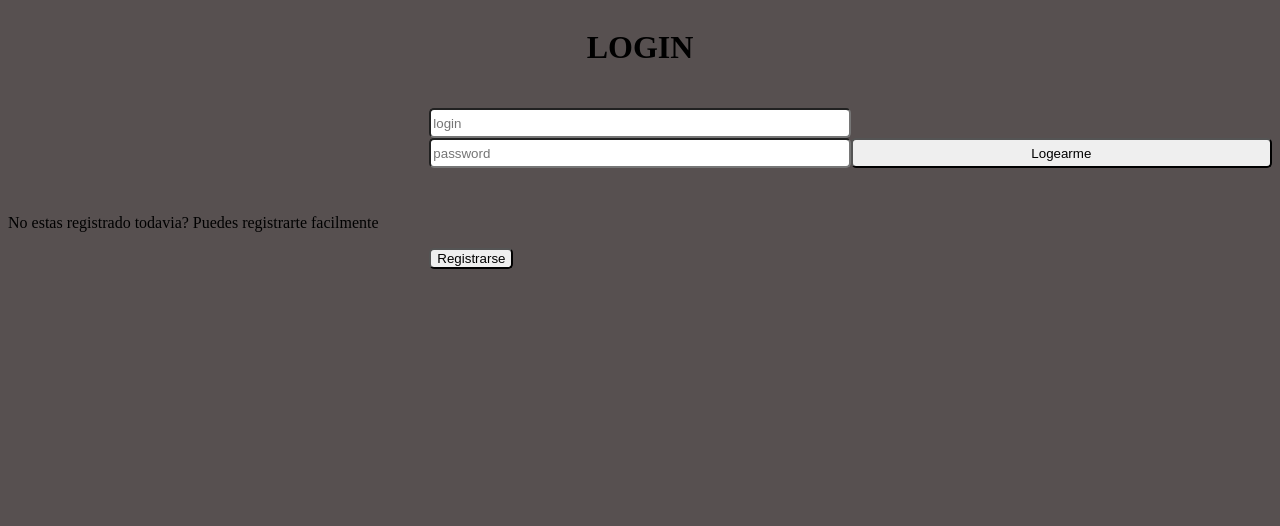
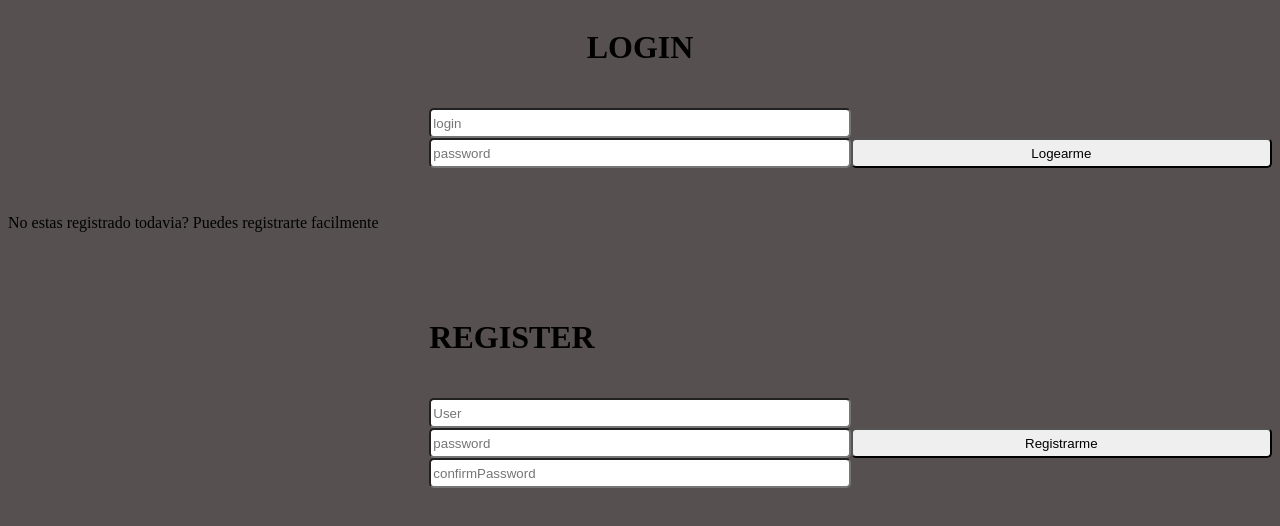
Before and after one commit to UnaiRiccoMoyano/MDualAppsMovilesProj1, a website: page proj1/www/index.html in a window 1280 px wide. Drawn offline with Linux system fonts and the light colour scheme.

Commit message:
Login y register

```diff
--- a/proj1/www/index.html
+++ b/proj1/www/index.html
@@ -8,12 +8,17 @@
     <link rel="stylesheet" href="style.css">
 </head>
 <body>
-    <h1>LOGIN</h1>
+    <h1 id="h1Login">LOGIN</h1>
     <input type="text" placeholder="login" id="login">
     <input type="password" id="password" placeholder="password">
     <button onclick="logearme()" id="botonFuncion">Logearme</button>
     <p>No estas registrado todavia? Puedes registrarte facilmente </p>
-    <a href="register.html" id="botonSecundario"><button>Registrarse</button></a>
+    <h1 id="h1Register">REGISTER</h1>
+    <input type="text" placeholder="User" id="loginRegister">
+    <input type="text" id="passwordRegister" placeholder="password">
+    <input type="text" id="password2Register" placeholder="confirmPassword">
+    <button onclick="registrarme()" id="botonFuncionRegister">Registrarme</button>
+
     <script>
         var diccionarioUsuarios = {
             "Unai":"Unai123",
@@ -37,6 +42,19 @@
                 }
             }
         }
+        function registrarme(){
+
+            let inpUser = document.getElementById("loginRegister").value;
+            let inpPwd = document.getElementById("passwordRegister").value;
+            let inpPwd2 = document.getElementById("password2Register").value;
+            if(inpPwd == "" || inpPwd2 == "" || inpUser == ""){
+                alert("Debes rellenar todos los campos");
+            }else if(inpPwd!=inpPwd2){
+                alert("Las password no coinciden");
+            }else{
+                diccionarioUsuarios[inpUser] = inpPwd;
+            }
+        }
     </script>
 </body>
 </html>
--- a/proj1/www/style.css
+++ b/proj1/www/style.css
@@ -2,7 +2,7 @@ body{
     background-color: rgb(87, 80, 80);
     display: grid;
     grid-template-columns: 1fr 1fr 1fr;
-    grid-template-rows: 100px 30px 30px 30px 50px 50px 50px;
+    grid-template-rows: 100px 30px 30px 30px 50px 50px 100px 30px 30px 30px 50px 50px;
 }
 input{
     border-radius: 5px;
@@ -10,7 +10,7 @@ input{
 button{
     border-radius: 5px;
 }
-h1{
+#h1Login{
     grid-column: 2/3;
     grid-row: 1/2;
     text-align: center;
@@ -43,3 +43,27 @@ p{
     grid-column: 2/3;
     grid-row: 6/7;
 }
+
+#h1Register{
+    grid-column: 2/3;
+    grid-row: 7/8;
+}
+
+#loginRegister{
+    grid-column: 2/3;
+    grid-row: 8/9;
+}
+
+#passwordRegister{
+    grid-column: 2/3;
+    grid-row: 9/10;
+
+}
+#botonFuncionRegister{
+    grid-row: 9/10;
+    grid-column: 3/4;
+}
+#password2Register{
+    grid-column: 2/3;
+    grid-row: 10/11;
+}
```
